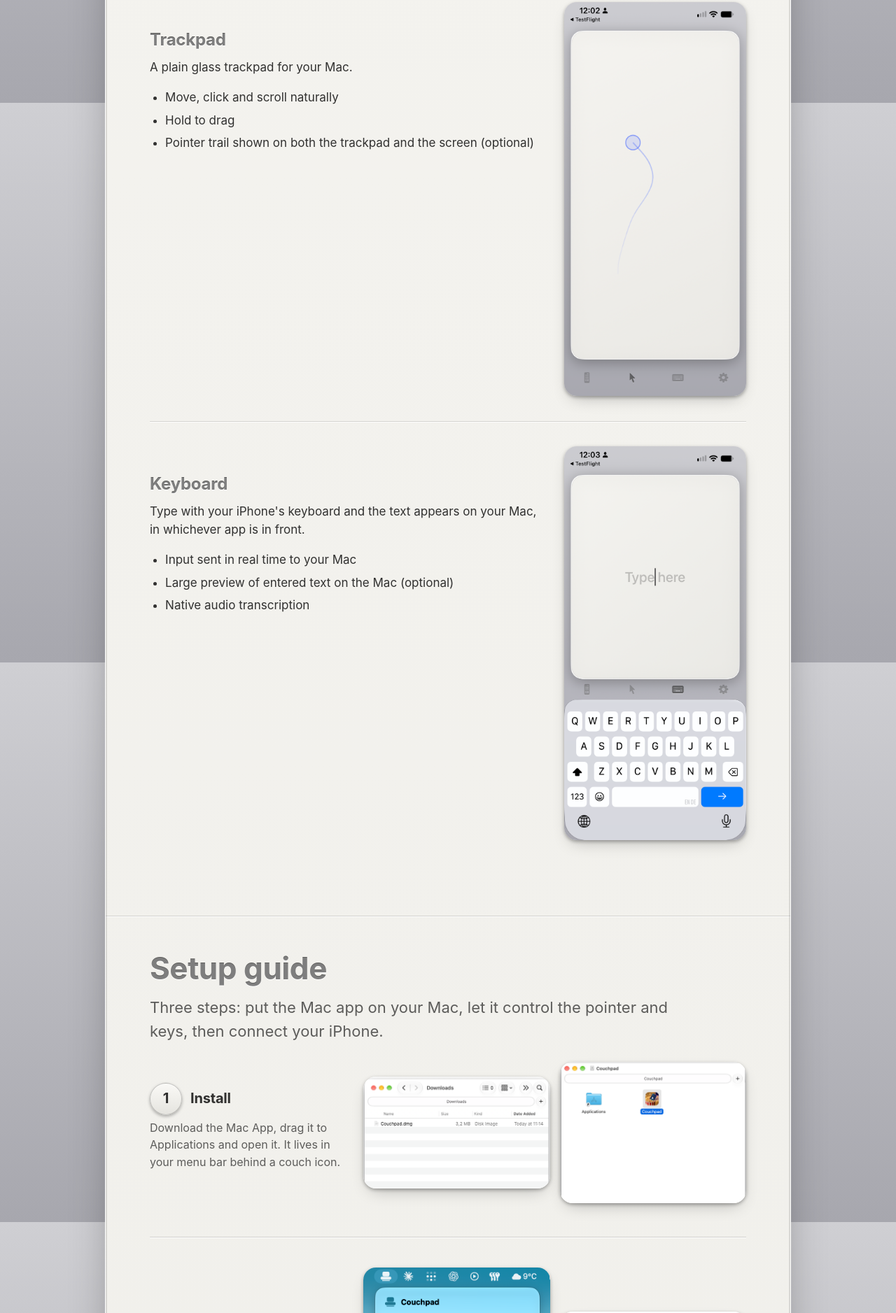
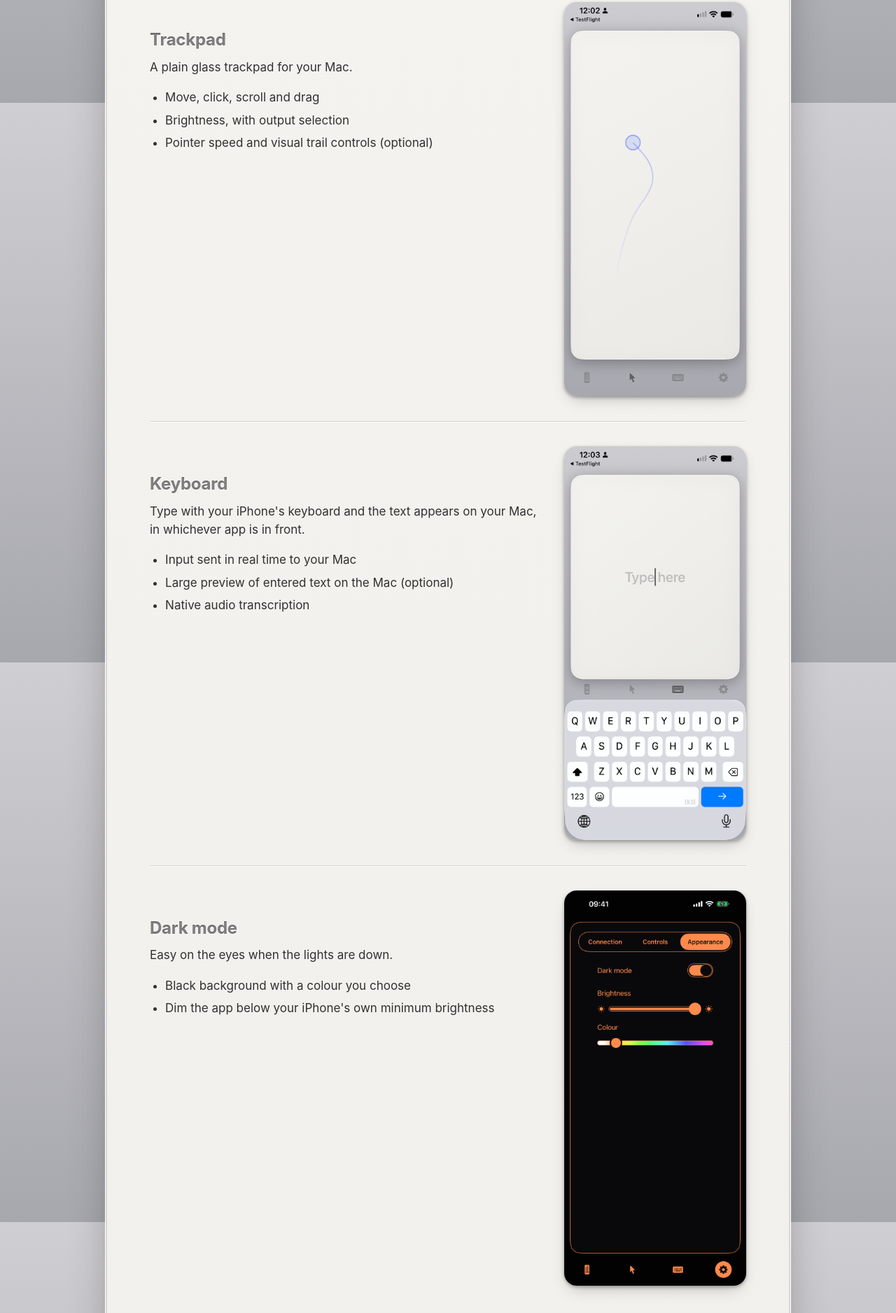
Before and after one commit to addywaddy/couchpad-site, a plain HTML site: page index.html in a window 1280 px wide. Shown: the part 1453-3330 px from the top of the page at 70% size. Drawn offline with Linux system fonts and the light colour scheme.

Commit message:
Add a Dark mode feature and update the feature bullet lists
Co-Authored-By: Claude Sonnet 5.5 <noreply@anthropic.com>

```diff
--- a/index.html
+++ b/index.html
@@ -54,9 +54,9 @@
   <div class="feature">
     <div class="feature-text"><h3 class="etched sub">Trackpad</h3><p>A plain glass trackpad for your Mac.</p>
       <ul>
-        <li>Move, click and scroll naturally</li>
-        <li>Hold to drag</li>
-        <li>Pointer trail shown on both the trackpad and the screen (optional)</li>
+        <li>Move, click, scroll and drag</li>
+        <li>Brightness, with output selection</li>
+        <li>Pointer speed and visual trail controls (optional)</li>
       </ul></div>
     <div class="feature-shot"><img src="/assets/screens/features/trackpad.png" width="700" height="1515" loading="lazy" alt="The Couchpad trackpad: a blank glass pad with a faint blue trail and a ring marking the pointer."></div>
   </div>
@@ -68,6 +68,14 @@
         <li>Native audio transcription</li>
       </ul></div>
     <div class="feature-shot"><img src="/assets/screens/features/keyboard.png" width="700" height="1515" loading="lazy" alt="The Couchpad typing screen: a glass pad reading Type here, above the iPhone keyboard."></div>
+  </div>
+  <div class="feature">
+    <div class="feature-text"><h3 class="etched sub">Dark mode</h3><p>Easy on the eyes when the lights are down.</p>
+      <ul>
+        <li>Black background with a colour you choose</li>
+        <li>Dim the app below your iPhone's own minimum brightness</li>
+      </ul></div>
+    <div class="feature-shot"><img src="/assets/screens/features/dark-mode.png" width="700" height="1521" loading="lazy" alt="Couchpad's Appearance settings in dark mode: a dark mode switch, a brightness slider and a rainbow colour slider."></div>
   </div>
 </div>
 </section>
```
Also changed, not shown: assets/screens/features/dark-mode.png (added).
